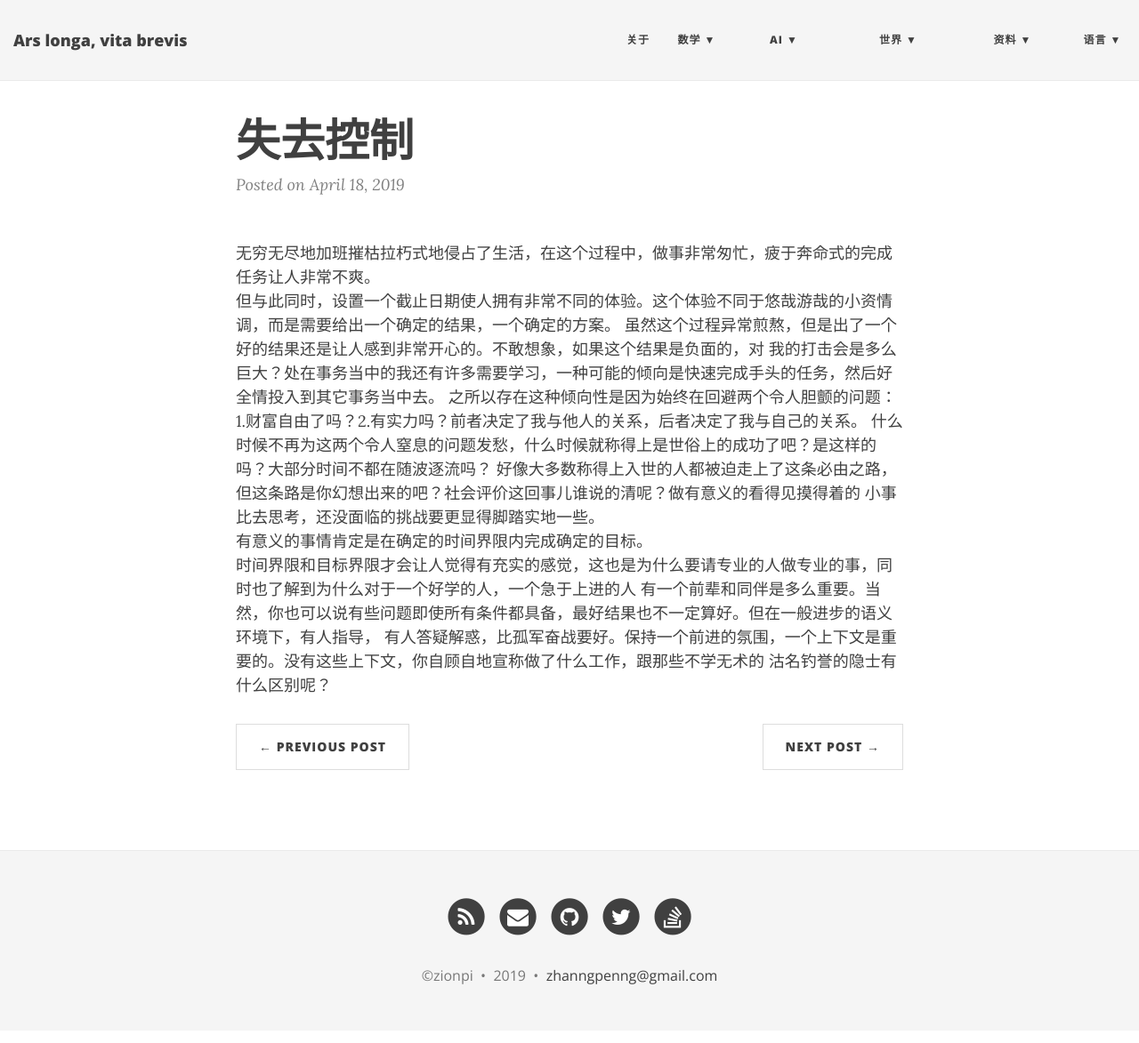
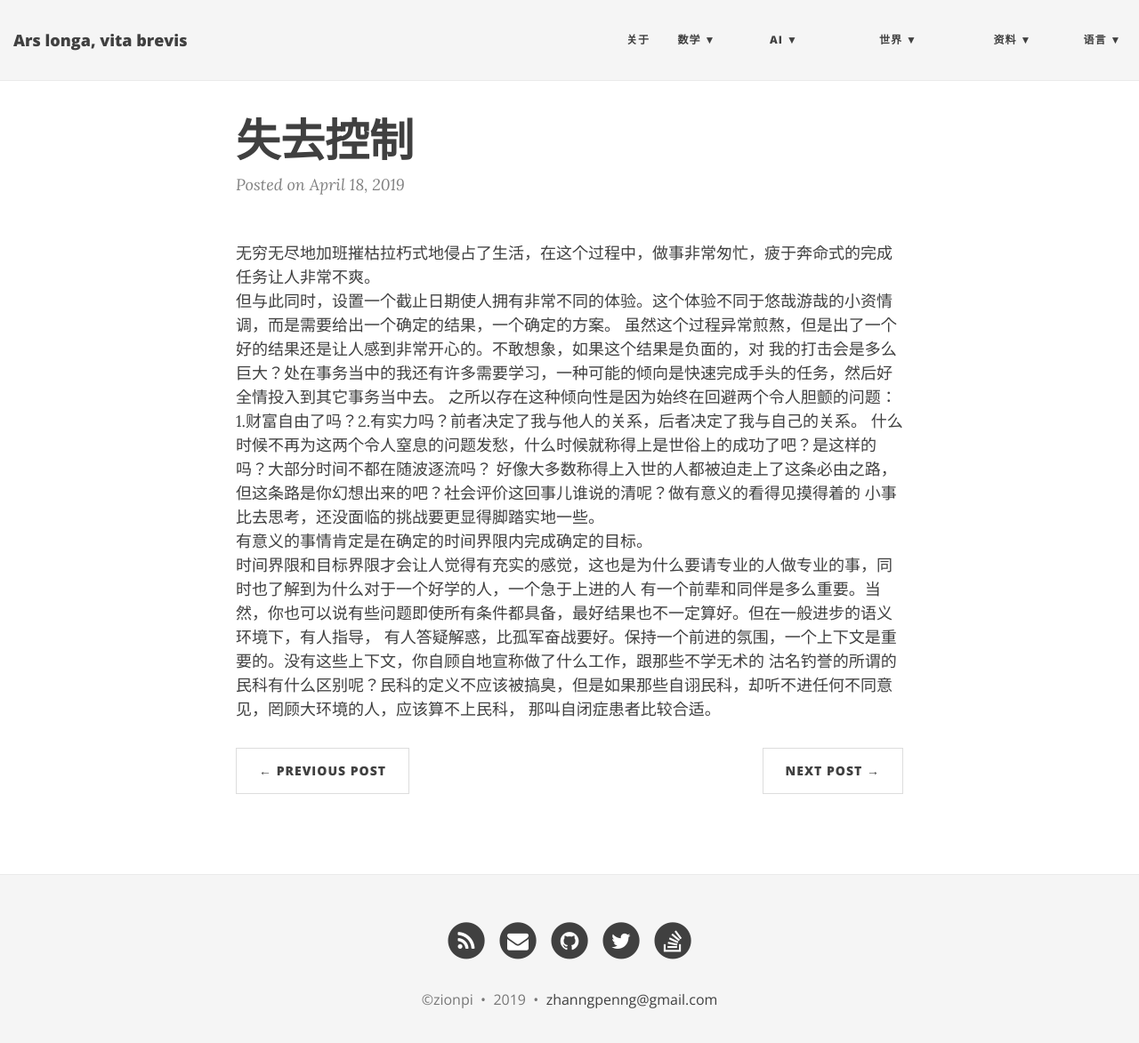
Before and after one commit to ZionPi/zionpi.github.io, a Jekyll site: the page built from _posts/2019-04-18-out-of-control.md, in a window 1280 px wide and 1186 px high. Shown: the top 1173 px of the window at 89% size. Built offline with Jekyll 4.4.1, drawn with Linux system fonts in a browser that asks for light colours; nearby versions of some CDN libraries.

Commit message:
Update 2019-04-18-out-of-control.md

```diff
--- a/_posts/2019-04-18-out-of-control.md
+++ b/_posts/2019-04-18-out-of-control.md
@@ -14,4 +14,5 @@ title: 失去控制
 时间界限和目标界限才会让人觉得有充实的感觉，这也是为什么要请专业的人做专业的事，同时也了解到为什么对于一个好学的人，一个急于上进的人
 有一个前辈和同伴是多么重要。当然，你也可以说有些问题即使所有条件都具备，最好结果也不一定算好。但在一般进步的语义环境下，有人指导，
 有人答疑解惑，比孤军奋战要好。保持一个前进的氛围，一个上下文是重要的。没有这些上下文，你自顾自地宣称做了什么工作，跟那些不学无术的
-沽名钓誉的隐士有什么区别呢？
+沽名钓誉的所谓的民科有什么区别呢？民科的定义不应该被搞臭，但是如果那些自诩民科，却听不进任何不同意见，罔顾大环境的人，应该算不上民科，
+那叫自闭症患者比较合适。
```
